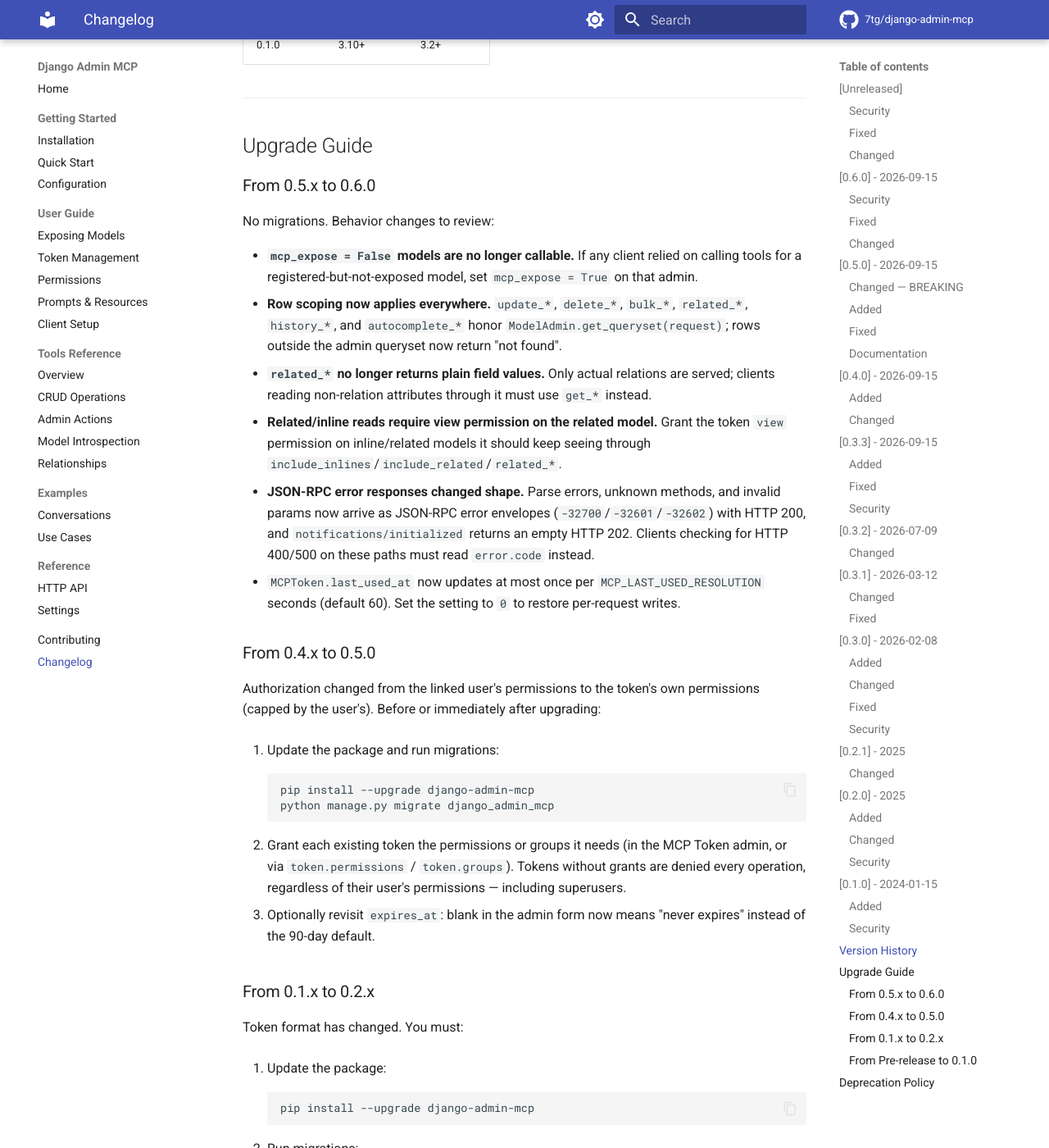
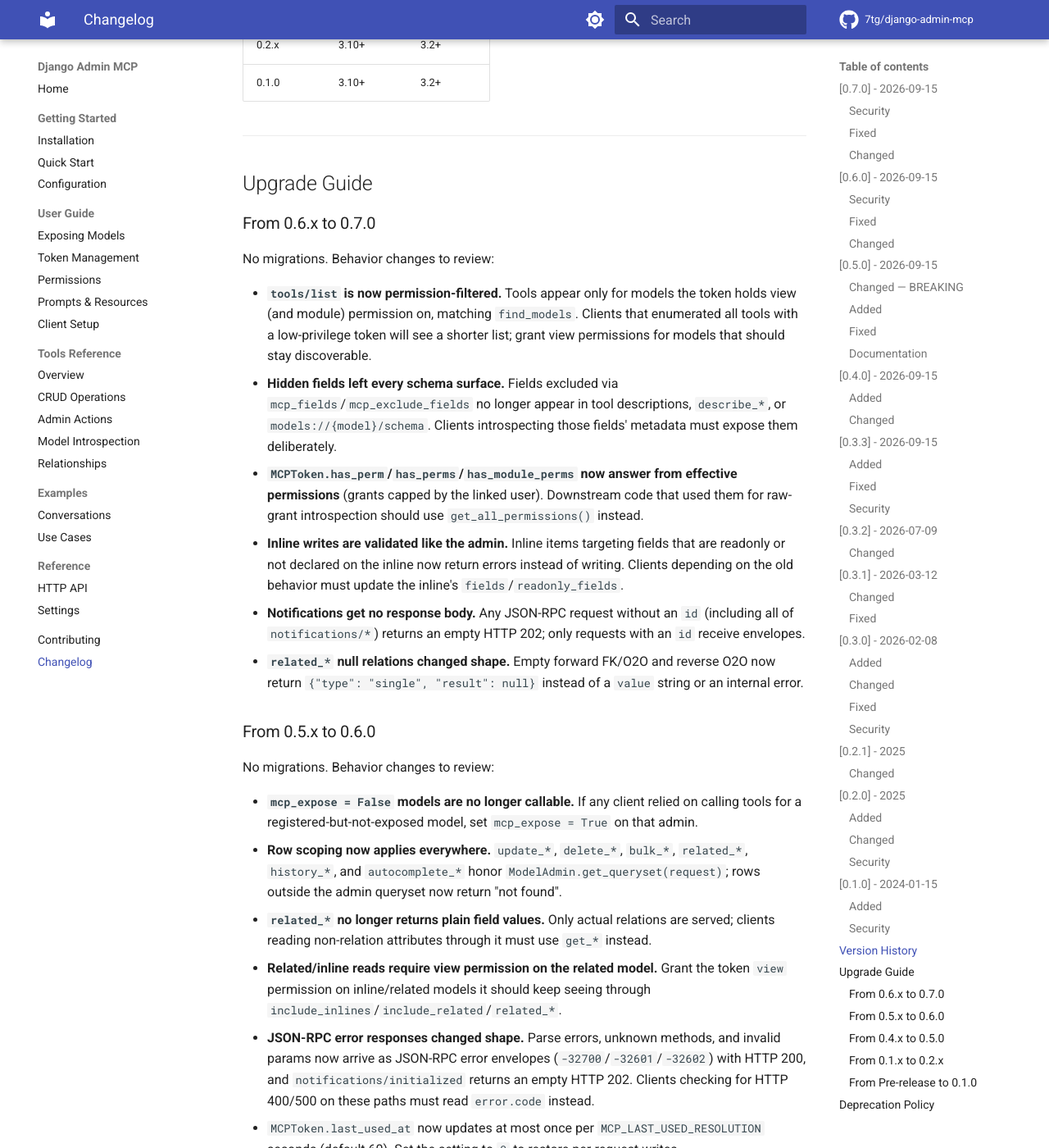
Before and after one commit to 7tg/django-admin-mcp, an MkDocs documentation site: the page built from docs/changelog.md, in a window 1280 px wide and 1400 px high, scrolled down 8932 px. Shown: the whole window at 82% size. Built offline with MkDocs 1.6.1 and Material for MkDocs 9.7.7, drawn with Linux system fonts in a browser that asks for light colours; comment, search, counter and statistics services are not loaded; some of the changed text lies outside the part shown.

Commit message:
Bump version to 0.7.0

```diff
--- a/django_admin_mcp/__init__.py
+++ b/django_admin_mcp/__init__.py
@@ -4,7 +4,7 @@ Django Admin MCP - Expose Django admin models to MCP clients
 
 from django_admin_mcp.mixin import MCPAdminMixin
 
-__version__ = "0.6.0"
+__version__ = "0.7.0"
 __author__ = "Barbaros Goren"
 __email__ = "gorenbarbaros@gmail.com"
 __all__ = [
--- a/docs/changelog.md
+++ b/docs/changelog.md
@@ -5,7 +5,7 @@ All notable changes to Django Admin MCP are documented here.
 The format is based on [Keep a Changelog](https://keepachangelog.com/en/1.0.0/),
 and this project adheres to [Semantic Versioning](https://semver.org/spec/v2.0.0.html).
 
-## [Unreleased]
+## [0.7.0] - 2026-09-15
 
 ### Security
 - **`tools/list` is filtered by the requesting token's permissions.** Models failing the `has_module_permission` / view permission checks are skipped, mirroring `find_models` and `resources/list`; a minimally-privileged token can no longer enumerate every exposed model's tool schemas ([#101](https://github.com/7tg/django-admin-mcp/issues/101))
@@ -180,6 +180,7 @@ and this project adheres to [Semantic Versioning](https://semver.org/spec/v2.0.0
 
 | Version | Python | Django |
 |---------|--------|--------|
+| 0.7.0 | 3.10+ | 3.2+ |
 | 0.6.0 | 3.10+ | 3.2+ |
 | 0.5.0 | 3.10+ | 3.2+ |
 | 0.4.0 | 3.10+ | 3.2+ |
@@ -190,6 +191,17 @@ and this project adheres to [Semantic Versioning](https://semver.org/spec/v2.0.0
 ---
 
 ## Upgrade Guide
+
+### From 0.6.x to 0.7.0
+
+No migrations. Behavior changes to review:
+
+- **`tools/list` is now permission-filtered.** Tools appear only for models the token holds view (and module) permission on, matching `find_models`. Clients that enumerated all tools with a low-privilege token will see a shorter list; grant view permissions for models that should stay discoverable.
+- **Hidden fields left every schema surface.** Fields excluded via `mcp_fields`/`mcp_exclude_fields` no longer appear in tool descriptions, `describe_*`, or `models://{model}/schema`. Clients introspecting those fields' metadata must expose them deliberately.
+- **`MCPToken.has_perm`/`has_perms`/`has_module_perms` now answer from effective permissions** (grants capped by the linked user). Downstream code that used them for raw-grant introspection should use `get_all_permissions()` instead.
+- **Inline writes are validated like the admin.** Inline items targeting fields that are readonly or not declared on the inline now return errors instead of writing. Clients depending on the old behavior must update the inline's `fields`/`readonly_fields`.
+- **Notifications get no response body.** Any JSON-RPC request without an `id` (including all of `notifications/*`) returns an empty HTTP 202; only requests with an `id` receive envelopes.
+- **`related_*` null relations changed shape.** Empty forward FK/O2O and reverse O2O now return `{"type": "single", "result": null}` instead of a `value` string or an internal error.
 
 ### From 0.5.x to 0.6.0
 
--- a/pyproject.toml
+++ b/pyproject.toml
@@ -4,7 +4,7 @@ build-backend = "setuptools.build_meta"
 
 [project]
 name = "django-admin-mcp"
-version = "0.6.0"
+version = "0.7.0"
 description = "Django admin MCP integration - expose Django admin models to MCP clients"
 readme = "README.md"
 requires-python = ">=3.10"
```
Also changed, not shown: 1 other file.
